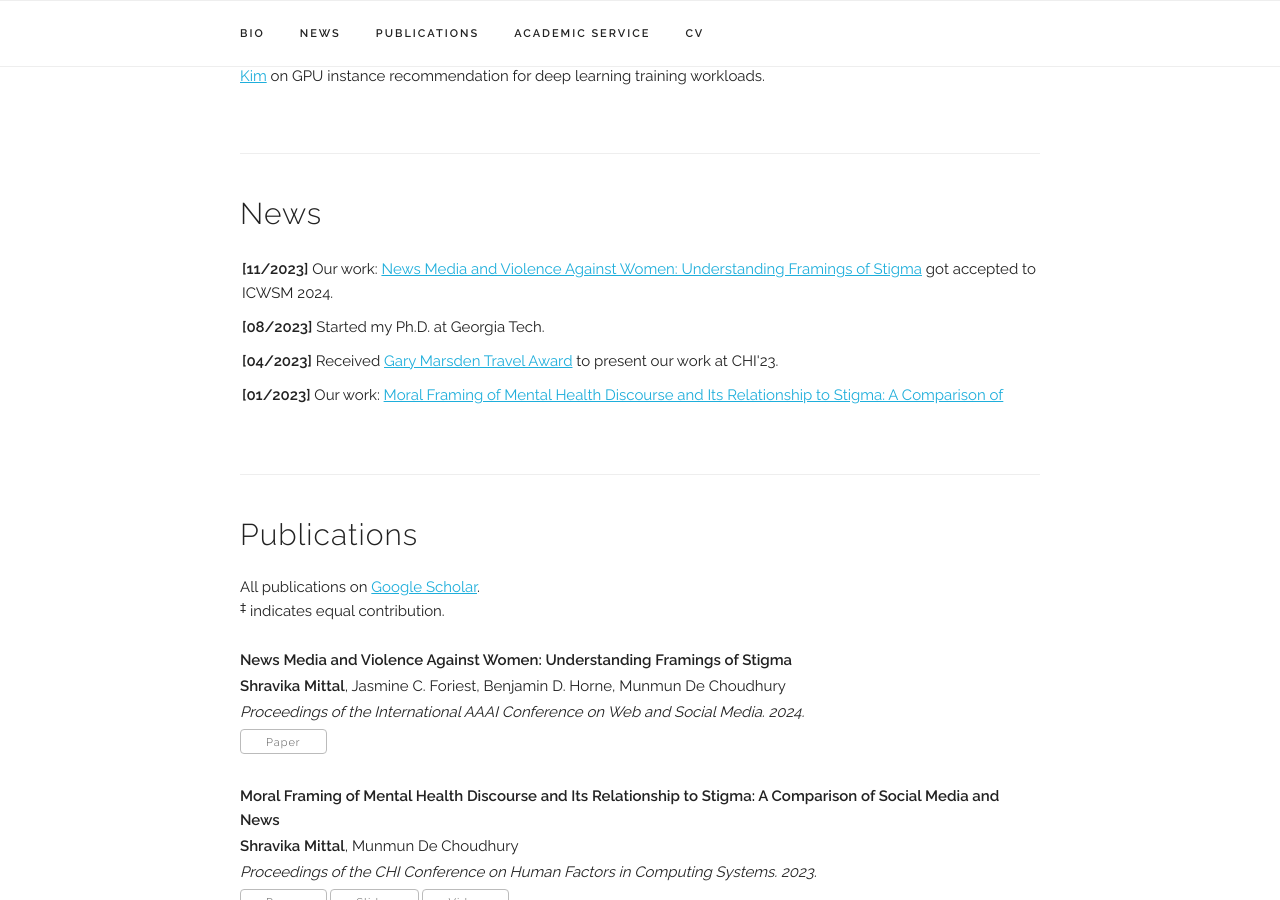
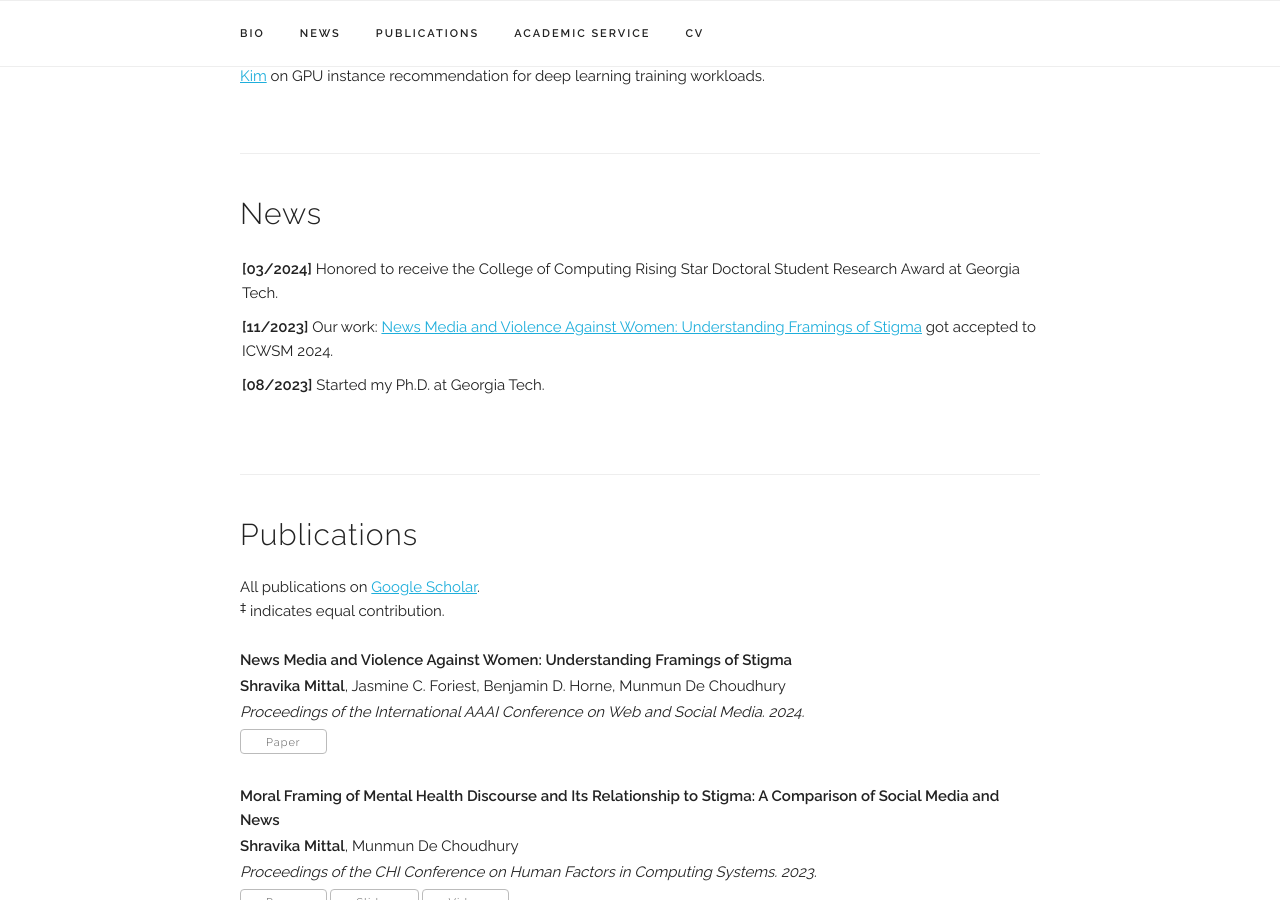
Before and after one commit to mittalshravika/mittalshravika.github.io, a Jekyll site: the page built from index.html, in a window 1280 px wide and 900 px high, scrolled down 662 px. Built offline with Jekyll 4.4.1, drawn with Linux system fonts in a browser that asks for light colours; some web fonts are replaced.

Commit message:
Update index.html

```diff
--- a/index.html
+++ b/index.html
@@ -57,6 +57,12 @@ title: Home
   <h4>News</h4>
 
   <UL style="list-style-type: none; padding: 2px; overflow-y: scroll; height:150px;">
+
+    <li> <b>[03/2024]</b>
+
+       Honored to receive the College of Computing Rising Star Doctoral Student Research Award at Georgia Tech.
+
+    </li>
 
     <li> <b>[11/2023]</b>
 
```
